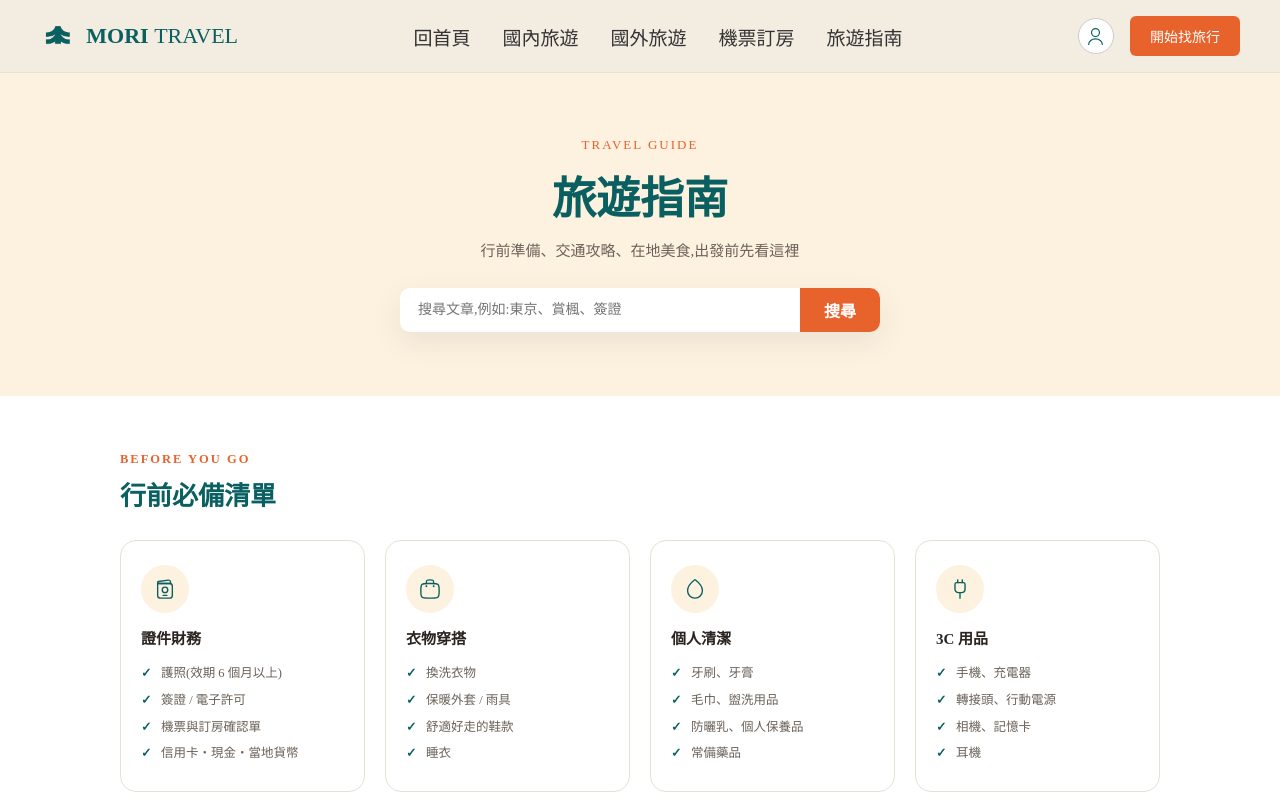
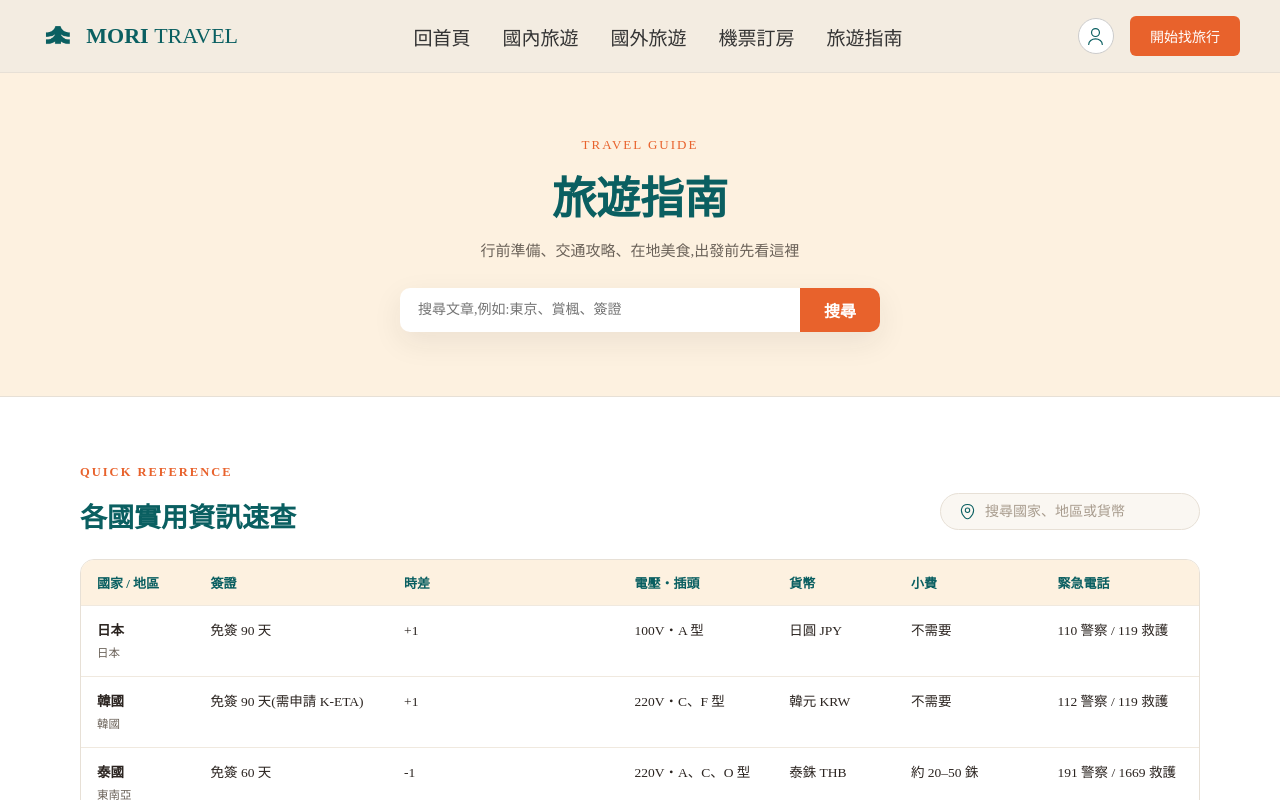
Before and after one commit to johnwei0201/mori-travel, a Vue app: page /guide in a window 1280 px wide. Shown: the top 800 px of the page. Built offline with nearby package versions, Linux system fonts and the light colour scheme.

Commit message:
Move the packing list below the tools and retitle it 行前提醒您
Landing on a static list before any of the tools buried them. The list
now follows 旅費試算, and takes a peach background so it does not blend
into the estimator above and the articles below.

```diff
--- a/src/views/GuideView.vue
+++ b/src/views/GuideView.vue
@@ -252,20 +252,6 @@ const checklist = [
     </div>
   </section>
 
-  <section class="checklist-section">
-    <div class="section-label">BEFORE YOU GO</div>
-    <h2>行前必備清單</h2>
-    <div class="checklist-grid">
-      <div class="checklist-card" v-for="c in checklist" :key="c.id">
-        <div class="checklist-icon"><AppIcon :name="c.icon" :size="22" /></div>
-        <h3>{{ c.title }}</h3>
-        <ul>
-          <li v-for="item in c.items" :key="item">{{ item }}</li>
-        </ul>
-      </div>
-    </div>
-  </section>
-
   <!-- 各國實用資訊速查表 -->
   <section class="info-section">
     <div class="info-inner">
@@ -491,6 +477,23 @@ const checklist = [
     </div>
   </section>
 
+  <!-- 行前提醒 -->
+  <section class="checklist-section">
+    <div class="checklist-inner">
+      <div class="section-label">BEFORE YOU GO</div>
+      <h2>行前提醒您</h2>
+      <div class="checklist-grid">
+        <div class="checklist-card" v-for="c in checklist" :key="c.id">
+          <div class="checklist-icon"><AppIcon :name="c.icon" :size="22" /></div>
+          <h3>{{ c.title }}</h3>
+          <ul>
+            <li v-for="item in c.items" :key="item">{{ item }}</li>
+          </ul>
+        </div>
+      </div>
+    </div>
+  </section>
+
   <section class="articles-section">
     <div class="section-label">FEATURED</div>
     <h2>精選文章</h2>
@@ -579,8 +582,12 @@ const checklist = [
   margin-bottom: 8px;
 }
 
+/* 上下都是頁面底色,用蜜桃色把這一區隔開,白卡片放在上面也更立體 */
 .checklist-section {
-  padding: 56px 40px clamp(48px, 5vw, 64px);
+  background: #fdf1e0;
+  padding: clamp(44px, 5.5vw, 68px) 40px;
+}
+.checklist-inner {
   max-width: 1120px;
   margin: 0 auto;
 }
@@ -1274,7 +1281,8 @@ const checklist = [
   .info-section,
   .tz-section,
   .cur-section,
-  .cost-section {
+  .cost-section,
+  .checklist-section {
     padding-inline: 24px;
   }
   .tz-body,
@@ -1295,7 +1303,8 @@ const checklist = [
   .info-section,
   .tz-section,
   .cur-section,
-  .cost-section {
+  .cost-section,
+  .checklist-section {
     padding-inline: 16px;
   }
   .cur-amount-row {
```
